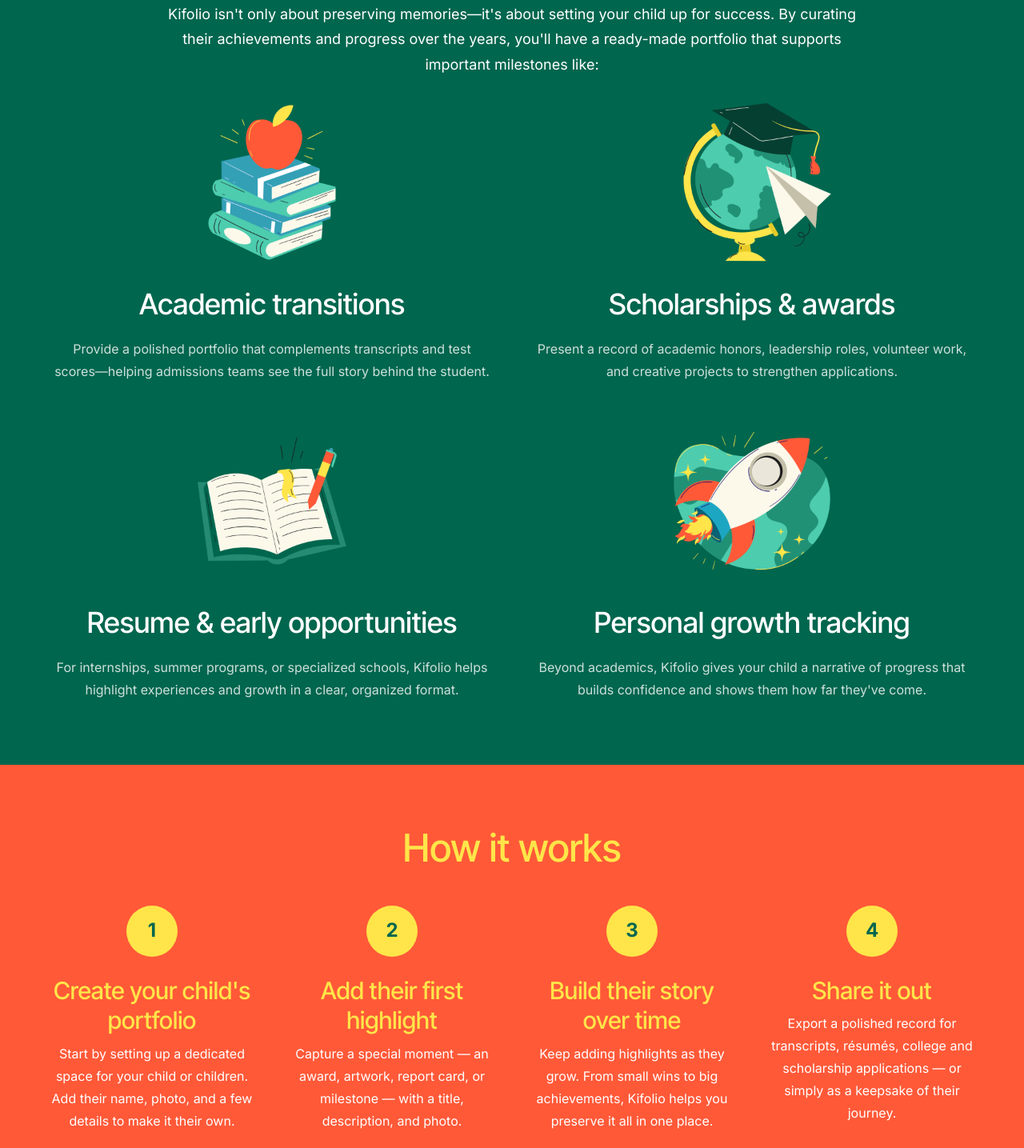
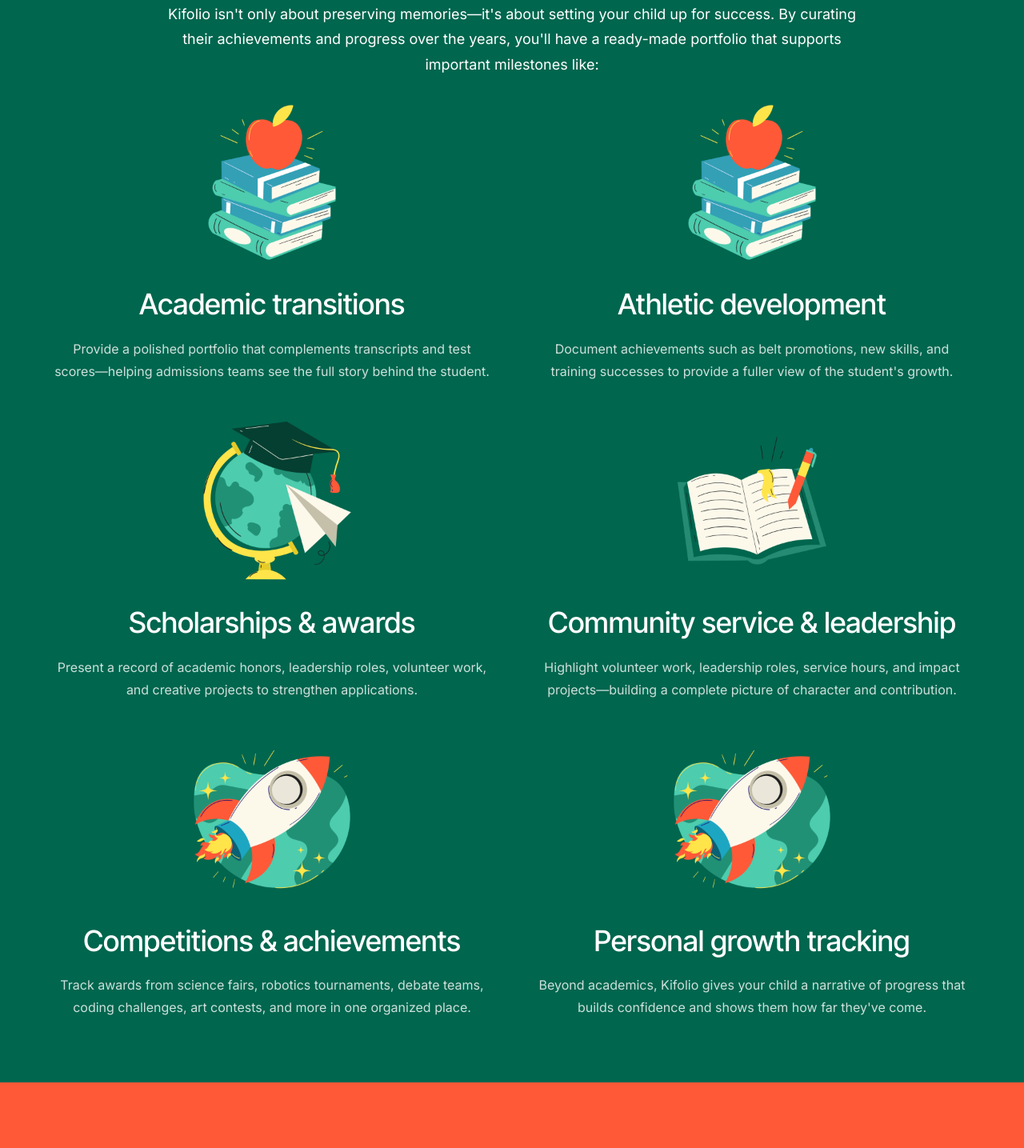
Before and after one commit to pxmethod/Kifol.io, a Next.js app: page / in a window 1280 px wide. Shown: the part 940-2375 px from the top of the page at 80% size. Built offline with nearby package versions, Linux system fonts and the light colour scheme; no server answers.

Commit message:
Marketing feature card  and testimonial additions

```diff
--- a/src/app/page.tsx
+++ b/src/app/page.tsx
@@ -154,7 +154,7 @@ export default function MarketingPage() {
           </div>
           {/* Features Section */}
           <div className="max-w-6xl mx-auto">
-            <div className="grid md:grid-cols-2 gap-12">
+            <div className="grid md:grid-cols-2 gap-12 justify-items-center">
               <div className={`text-center ${featureCards.getItemClassName(0)}`}>
                 <div className="mx-auto mb-6" style={{ width: '200px', height: '200px' }}>
                   <img
@@ -166,6 +166,20 @@ export default function MarketingPage() {
                 <h3 className="text-4xl lg:text-4xl font-medium text-discovery-white-100 mb-3">Academic transitions</h3>
                 <p className="text-discovery-white-80 leading-relaxed">
                   Provide a polished portfolio that complements transcripts and test scores—helping admissions teams see the full story behind the student.
+                </p>
+              </div>
+
+              <div className={`text-center ${featureCards.getItemClassName(0)}`}>
+                <div className="mx-auto mb-6" style={{ width: '200px', height: '200px' }}>
+                  <img
+                    src="/marketing/academic-transitions.png"
+                    alt="Academic Transitions"
+                    className="w-full h-full object-contain"
+                  />
+                </div>
+                <h3 className="text-4xl lg:text-4xl font-medium text-discovery-white-100 mb-3">Athletic development</h3>
+                <p className="text-discovery-white-80 leading-relaxed">
+                Document achievements such as belt promotions, new skills, and training successes to provide a fuller view of the student&apos;s growth.
                 </p>
               </div>
 
@@ -191,9 +205,23 @@ export default function MarketingPage() {
                     className="w-full h-full object-contain"
                   />
                 </div>
-                <h3 className="text-4xl lg:text-4xl font-medium text-discovery-white-100 mb-3">Resume & early opportunities</h3>
+                <h3 className="text-4xl lg:text-4xl font-medium text-discovery-white-100 mb-3">Community service & leadership</h3>
                 <p className="text-discovery-white-80 leading-relaxed">
-                  For internships, summer programs, or specialized schools, Kifolio helps highlight experiences and growth in a clear, organized format.
+                Highlight volunteer work, leadership roles, service hours, and impact projects—building a complete picture of character and contribution.
+                </p>
+              </div>
+
+              <div className={`text-center ${featureCards.getItemClassName(3)}`}>
+                <div className="mx-auto mb-6" style={{ width: '200px', height: '200px' }}>
+                  <img
+                    src="/marketing/growth-tracking.png"
+                    alt="Personal Growth Tracking"
+                    className="w-full h-full object-contain"
+                  />
+                </div>
+                <h3 className="text-4xl lg:text-4xl font-medium text-discovery-white-100 mb-3">Competitions & achievements</h3>
+                <p className="text-discovery-white-80 leading-relaxed">
+                Track awards from science fairs, robotics tournaments, debate teams, coding challenges, art contests, and more in one organized place.
                 </p>
               </div>
 
@@ -210,6 +238,7 @@ export default function MarketingPage() {
                   Beyond academics, Kifolio gives your child a narrative of progress that builds confidence and shows them how far they've come.
                 </p>
               </div>
+
             </div>
           </div>
         </section>
@@ -445,6 +474,36 @@ export default function MarketingPage() {
               <div className="bg-white rounded-lg p-6 shadow-md">
                 <div className="flex items-center mb-4">
                   <div className="w-12 h-12 bg-discovery-orange rounded-full flex items-center justify-center mr-4">
+                    <span className="text-2xl lg:text-2xl font-medium text-discovery-white-100">S</span>
+                  </div>
+                  <div>
+                    <h4 className="text-3xl lg:text-2xl font-medium text-discovery-orange">Steven K.</h4>
+                    <p className="text-discovery-gray-400 leading-relaxed">Parent of an 8-year-old</p>
+                  </div>
+                </div>
+                <p className="text-2xl lg:text-2xl font-medium text-discovery-black mb-2 leading-tight">
+                  &ldquo;My daughter plays club volleyball and it feels like there’s always another tryout or skills evaluation. Kifolio helped us capture her highlights, stats, and videos so we could easily share them with coaches. It gave her a confidence boost—and honestly made the whole process less stressful for us as parents.&rdquo;
+                </p>
+              </div>
+
+              <div className="bg-white rounded-lg p-6 shadow-md">
+                <div className="flex items-center mb-4">
+                  <div className="w-12 h-12 bg-discovery-orange rounded-full flex items-center justify-center mr-4">
+                    <span className="text-2xl lg:text-2xl font-medium text-discovery-white-100">C</span>
+                  </div>
+                  <div>
+                    <h4 className="text-3xl lg:text-2xl font-medium text-discovery-orange">Cassandra G.</h4>
+                    <p className="text-discovery-gray-400 leading-relaxed">Parent of a 13-year-old</p>
+                  </div>
+                </div>
+                <p className="text-2xl lg:text-2xl font-medium text-discovery-black mb-2 leading-tight">
+                  &ldquo;My daughter is in martial arts, and keeping track of her belt progress was always scattered between photos on my phone and notes from her coaches. Kifolio has given us a clean timeline of every test, stripe, and achievement. Seeing her growth laid out like that has made her so proud—and honestly, more motivated than ever.&rdquo;
+                </p>
+              </div>
+
+              <div className="bg-white rounded-lg p-6 shadow-md">
+                <div className="flex items-center mb-4">
+                  <div className="w-12 h-12 bg-discovery-orange rounded-full flex items-center justify-center mr-4">
                     <span className="text-2xl lg:text-2xl font-medium text-discovery-white-100">D</span>
                   </div>
                   <div>
```
